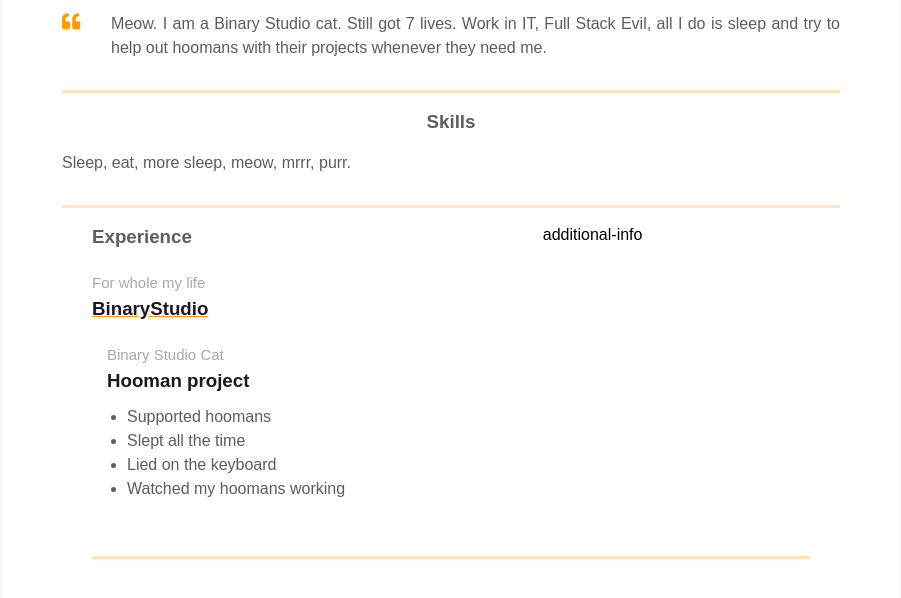
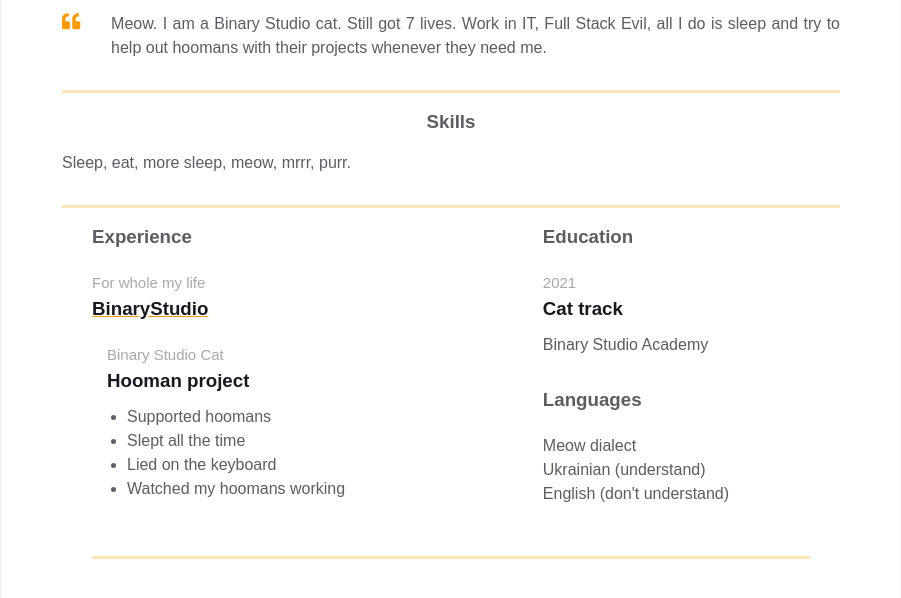
Before and after one commit to tkachor/homepage, a plain HTML site: page index.html in a window 1280 px wide. Shown: the part 350-948 px from the top of the page, without its empty margins (189-1090 px from the left). Drawn offline with Linux system fonts and the light colour scheme.

Commit message:
Add block Additional info

```diff
--- a/index.html
+++ b/index.html
@@ -145,7 +145,31 @@
                   </div>
                 </div>
 
-                <div class="additional-info fv">additional-info</div>
+                <div class="additional-info fv">
+                  <div class="additional-info fv">
+                    <div class="additional-info__education">
+                      <h3 class="additional-info__education-header">Education</h3>
+                      <div class="additional-info__education-university">
+                        <span class="additional-info__education-university-durability">2021</span>
+                        <h3 class="additional-info__education-university-speciality">Cat track</h3>
+                        <p class="additional-info__education-university-name">Binary Studio Academy</p>
+                      </div>
+                    </div>
+
+                    <div class="additional-info__languages">
+                      <h3 class="additional-info__languages-header">Languages</h3>
+                      <p class="additional-info__languages-item">
+                        Meow dialect
+                      </p>
+                      <p class="additional-info__languages-item">
+                        Ukrainian (understand)
+                      </p>
+                      <p class="additional-info__languages-item">
+                        English (don't understand)
+                      </p>
+                    </div>
+                  </div>
+                </div>
               </div>
             </div>
           </div>
```
